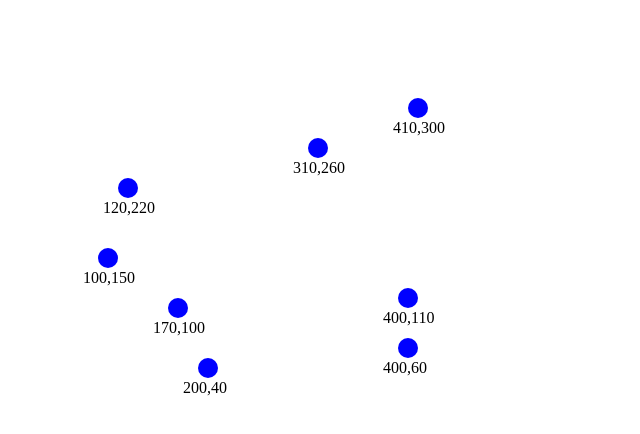
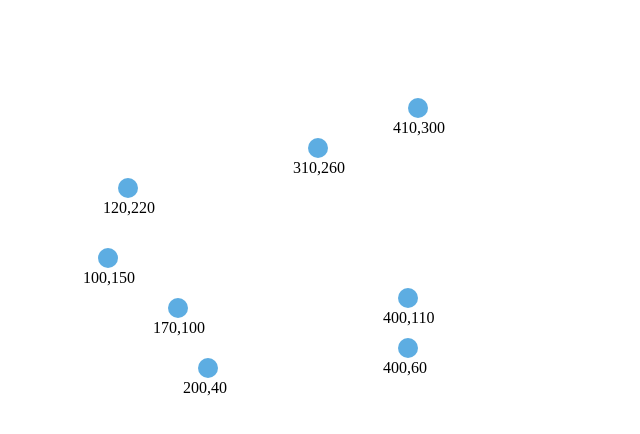
Before and after one commit to gauravpatil123/Interactive-Visualizations, a plain HTML site: page D3 Foundations/foundations-1_05_hw_template_SVG_scatter.html in a window 1280 px wide. Shown: the whole page, without its empty margins (0-640 px from the left). Drawn offline with nearby package versions, Linux system fonts and the light colour scheme.

```diff
--- a/D3 Foundations/foundations-1_05_hw_template_SVG_scatter.html
+++ b/D3 Foundations/foundations-1_05_hw_template_SVG_scatter.html
@@ -52,7 +52,7 @@
                         .attr("cx", d=> d[0]) //(a required circle value, and a function of what it returns)  // Hint: we want to return d[] with the x value of the array
                         .attr("cy", d=> svgHeight - d[1]) //(a required circle value, and a function of what it returns)  // Hint: we want to return d[] with the y value of the array
                         .attr("r", 10) //(another required circle value, and a number: try 10)
-                        .attr("fill", "blue"); //optional: change the color of the circles
+                        .attr("fill", "#5DADE2"); //optional: change the color of the circles
 
 
             //HINT: don't forget the ending ;
```
Also changed, not shown: D3 Foundations/data/ScatterPlotTest.png (added), D3 Foundations/data/ShapesTest.png (added), 3 other files.
